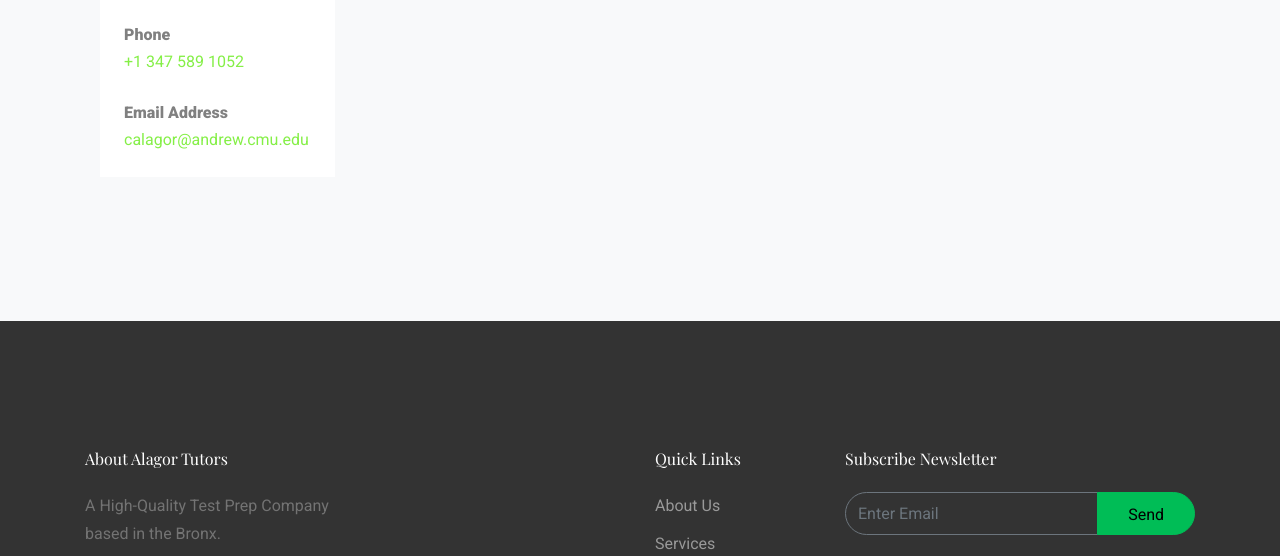
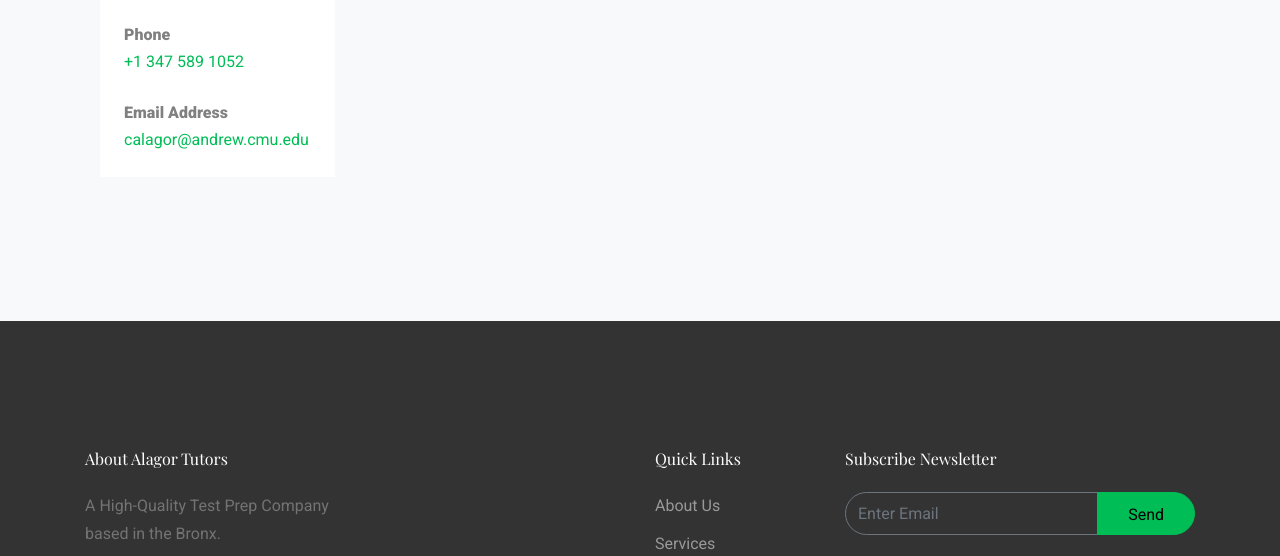
Before and after one commit to Chimdi511/tutoringsite, a plain HTML site: page index.html in a window 1280 px wide. Shown: the part 2848-3404 px from the top of the page. Drawn offline with nearby package versions, Linux system fonts and the light colour scheme; files whose address does not match are found by name.

Commit message:
Update index.html

```diff
--- a/index.html
+++ b/index.html
@@ -639,10 +639,10 @@
               <p class="mb-4">203 Any St. New York, New York, USA</p>
 
               <p class="mb-0 font-weight-bold">Phone</p>
-              <p class="mb-4"><a href="#"><font color="#85ef47">+1 347 589 1052</font></a></p>
+              <p class="mb-4"><a href="#"><font color="#00bd56">+1 347 589 1052</font></a></p>
 
               <p class="mb-0 font-weight-bold">Email Address</p>
-              <p class="mb-0"><a href="#"><font color="#85ef47">calagor@andrew.cmu.edu</font></a></p>
+              <p class="mb-0"><a href="#"><font color="#00bd56">calagor@andrew.cmu.edu</font></a></p>
 
             </div>
 
```
